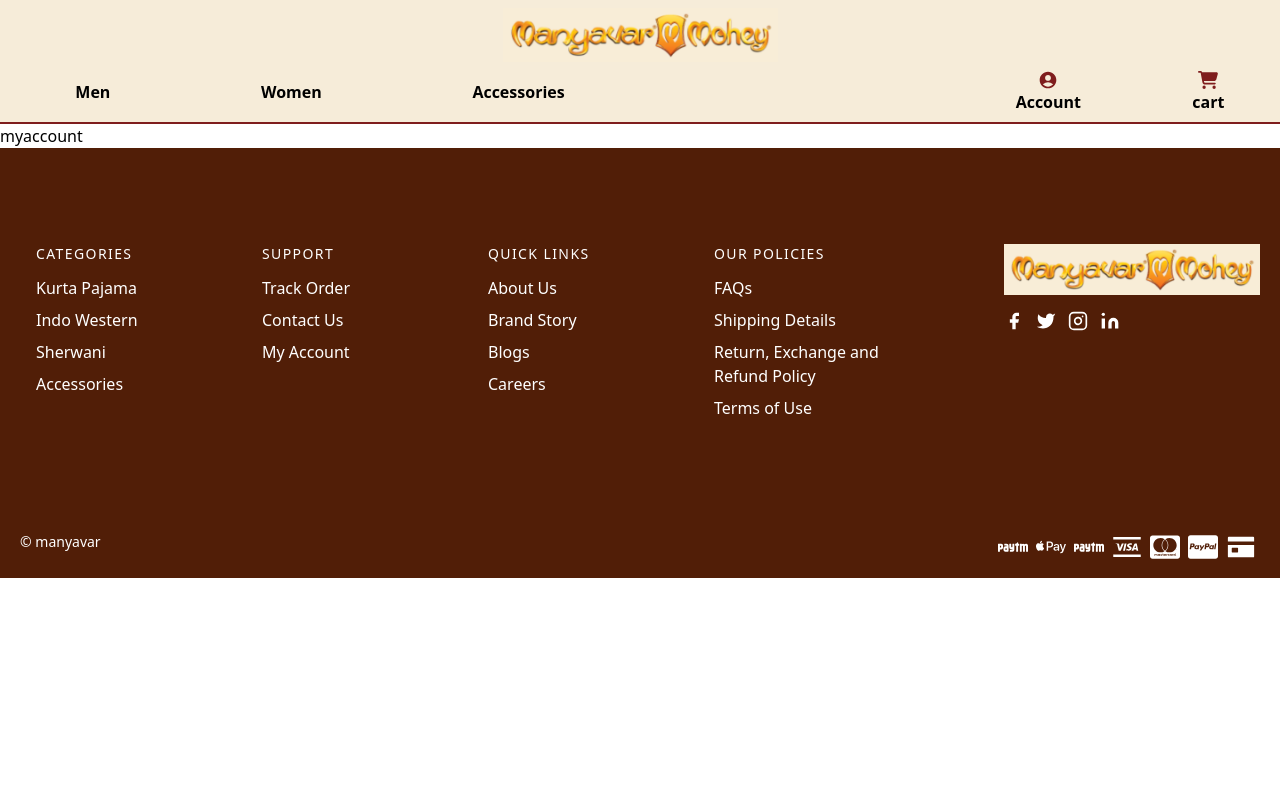
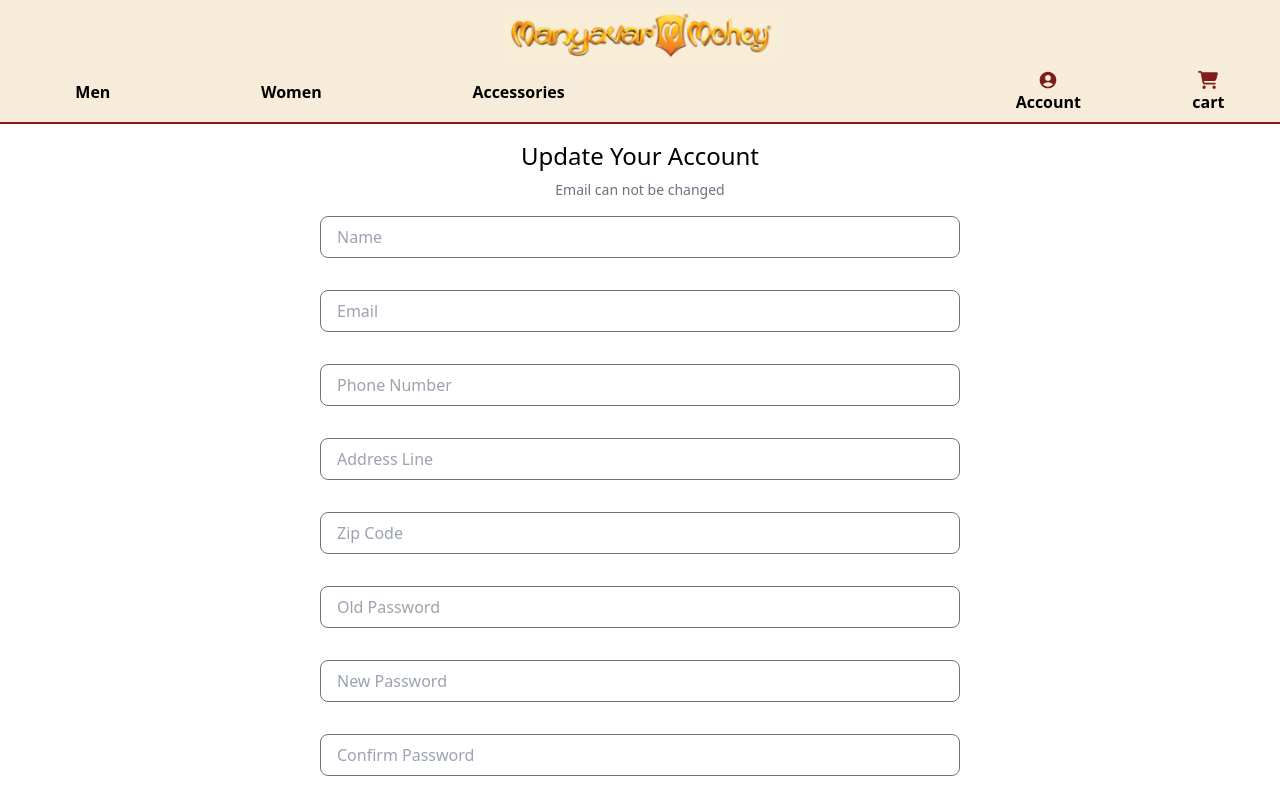
Before and after one commit to omp28/manyavar-ecommerce, a Next.js app: page /myaccount in a window 1280 px wide. Shown: the top 800 px of the page. Built offline with nearby package versions, Linux system fonts and the light colour scheme; sample sign-in values are in the browser's storage.

Commit message:
feat:show user Account info"oajor change refactor:ORDER and USER model, store ciry state individually, myaccount page design, feat-api: getus and updateuser

```diff
--- a/models/Order.js
+++ b/models/Order.js
@@ -16,6 +16,8 @@ const OrderSchema = new mongoose.Schema(
       },
     ],
     address: { type: String, required: true },
+    city: { type: String, required: true },
+    zip: { type: String, required: true },
     transactionId: { type: String },
     amount: { type: Number, required: true },
     status: { type: String, default: "Initiated", required: true },
--- a/models/User.js
+++ b/models/User.js
@@ -5,6 +5,8 @@ const UserSchema = new mongoose.Schema(
     name: { type: String, required: true },
     email: { type: String, required: true, unique: true },
     password: { type: String, required: true },
+    address: { type: String, default: " " },
+    zip: { type: String, default: " " },
   },
   { timeStamp: true }
 );
--- /dev/null
+++ b/pages/api/getuser.js
@@ -0,0 +1,18 @@
+import User from "../../models/User";
+import connectDB from "../../middleware/mongoose";
+import e from "cors";
+import jsonwebtoken from "jsonwebtoken";
+const handler = async (req, res) => {
+  if (req.method === "POST") {
+    let jwt = req.body.token;
+    let user = jsonwebtoken.verify(jwt, process.env.JWT_SECRET, {});
+    // console.log(user);
+    let dbuser = await User.findOne({ email: user.email });
+    const { name, email, address, pincode } = dbuser;
+    res.status(200).json({ name, email, address, pincode });
+  } else {
+    res.status(400).json({ error: error });
+  }
+};
+
+export default connectDB(handler);
--- a/pages/api/pretransaction.js
+++ b/pages/api/pretransaction.js
@@ -63,7 +63,7 @@ const handler = async (req, res) => {
         });
         return;
       }
-      console.log("req.body---->>>>", req.body);
+      // console.log("req.body---->>>>", req.body);
       const pincode_length = req.body.zip.length;
       const phone_length = req.body.phone.length;
 
@@ -84,6 +84,8 @@ const handler = async (req, res) => {
         orderId: req.body.oid,
         amount: req.body.subTotal,
         address: req.body.address,
+        city: req.body.city,
+        state: req.body.state,
         products: req.body.cart,
         status: "pending",
       });
--- /dev/null
+++ b/pages/api/updateuser.js
@@ -0,0 +1,17 @@
+import User from "../../models/User";
+import connectDB from "../../middleware/mongoose";
+import e from "cors";
+import jsonwebtoken from "jsonwebtoken";
+const handler = async (req, res) => {
+  if (req.method === "POST") {
+    let jwt = req.body.token;
+    let user = jsonwebtoken.verify(jwt, process.env.JWT_SECRET, {});
+    // console.log(user);
+    // let user = await User.findOne({ email: req.body.email });
+    res.status(200).json({ user });
+  } else {
+    res.status(400).json({ error: error });
+  }
+};
+
+export default connectDB(handler);
--- a/pages/myaccount.js
+++ b/pages/myaccount.js
@@ -1,13 +1,155 @@
 import React, { useEffect } from "react";
 import { useRouter } from "next/router";
+import { useState } from "react";
+
 const myaccount = () => {
+  const [name, setName] = useState("");
+  const [address, setAddress] = useState("");
+  const [zip, setZip] = useState("");
+  const [phone, setPhone] = useState("");
+  const [email, setEmail] = useState("");
+  const [disabled, setDisabled] = useState(true);
+  const [user, setUser] = useState({ value: null });
+  const [Password, setPassword] = useState("");
+  const [confirmPassword, setConfirmPassword] = useState("");
   let router = useRouter();
   useEffect(() => {
-    if (!localStorage.getItem("token")) {
+    let user = JSON.parse(localStorage.getItem("myuser"));
+    if (!user) {
       router.push("/");
     }
+    if (user && user.token) {
+      setUser(user);
+      setEmail(user.email);
+    }
   }, []);
-  return <div>myaccount</div>;
+  const handleUserUpdate = async () => {
+    let data = { token: user.token };
+    let a = await fetch(`${process.env.NEXT_PUBLIC_HOST}/api/getuser`, {
+      method: "POST",
+      headers: {
+        "Content-Type": "application/json",
+      },
+      body: JSON.stringify(data),
+    });
+    let Res = await a.json();
+    console.log(Res);
+  };
+
+  const handleChange = async (e) => {
+    if (e.target.name === "name") {
+      setName(e.target.value);
+    } else if (e.target.name === "address") {
+      setAddress(e.target.value);
+    } else if (e.target.name === "zip") {
+      setZip(e.target.value);
+    } else if (e.target.name === "phone") {
+      setPhone(e.target.value);
+    } else if (e.target.name === "password") {
+      setPassword(e.target.value);
+    } else if (e.target.name === "confirmPassword") {
+      setConfirmPassword(e.target.value);
+    }
+
+    setTimeout(() => {
+      if (
+        name.length > 2 &&
+        address.length > 3 &&
+        zip.length >= 5 &&
+        phone.length >= 10 &&
+        email.length > 3
+      ) {
+        setDisabled(false);
+      }
+    }, 100);
+  };
+  return (
+    <>
+      <div className=" text-center text-2xl pt-4 pb-2">Update Your Account</div>
+      <div className="text-gray-500 text-sm text-center">
+        Email can not be changed
+      </div>
+      <form>
+        <div className=" mx-auto">
+          <div className="flex flex-col justify-center items-center">
+            <input
+              onChange={handleChange}
+              value={name}
+              className="border border-gray-500 rounded-lg px-4 py-2 my-4 w-1/2"
+              type="text"
+              placeholder="Name"
+              name="name"
+            />
+
+            <input
+              onChange={handleChange}
+              // value={user.email}
+              className="border border-gray-500 rounded-lg px-4 py-2 my-4 w-1/2 text-gray-500 "
+              type="email"
+              placeholder="Email "
+              name="email"
+              // readOnly
+            />
+
+            <input
+              onChange={handleChange}
+              value={phone}
+              className="border border-gray-500 rounded-lg px-4 py-2 my-4 w-1/2"
+              type="number"
+              placeholder="Phone Number"
+              name="phone"
+            />
+            <input
+              onChange={handleChange}
+              value={address}
+              className="border border-gray-500 rounded-lg px-4 py-2 my-4 w-1/2"
+              type="text"
+              placeholder="Address Line"
+              name="address"
+            />
+            <input
+              value={zip}
+              onChange={handleChange}
+              className="border border-gray-500 rounded-lg px-4 py-2 my-4 w-1/2"
+              type="number"
+              placeholder="Zip Code"
+              name="zip"
+            />
+          </div>
+          {/* change password  */}
+          <div className="flex flex-col justify-center items-center">
+            <input
+              className="border border-gray-500 rounded-lg px-4 py-2 my-4 w-1/2"
+              type="password"
+              placeholder="Old Password"
+            />
+            <input
+              className="border border-gray-500 rounded-lg px-4 py-2 my-4 w-1/2"
+              type="password"
+              placeholder="New Password"
+            />
+            <input
+              value={confirmPassword}
+              id="confirmPassword"
+              className="border border-gray-500 rounded-lg px-4 py-2 my-4 w-1/2"
+              type="password"
+              placeholder="Confirm Password"
+            />
+
+            <button
+              // disabled={disabled}
+              onClick={handleUserUpdate}
+              className="bg-blue-500 text-white px-4 py-2 rounded-lg my-4 w-1/3"
+            >
+              Update
+            </button>
+            <div />
+          </div>
+          <div />
+        </div>
+      </form>
+    </>
+  );
 };
 
 export default myaccount;
```
